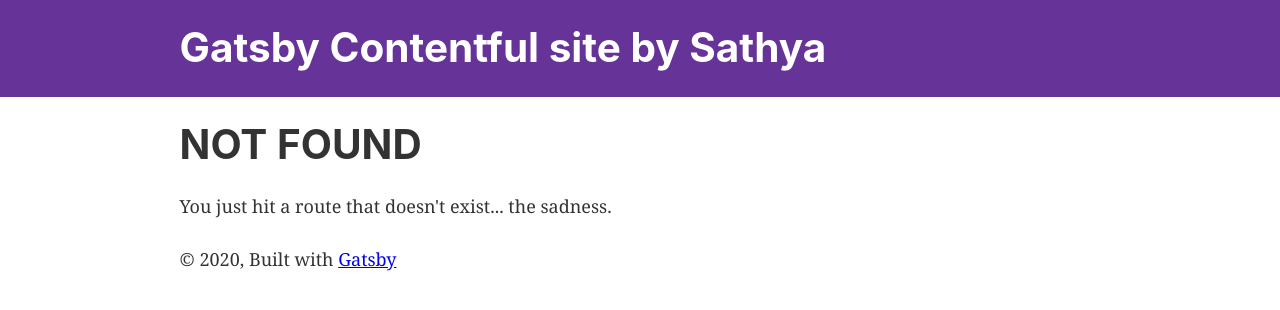
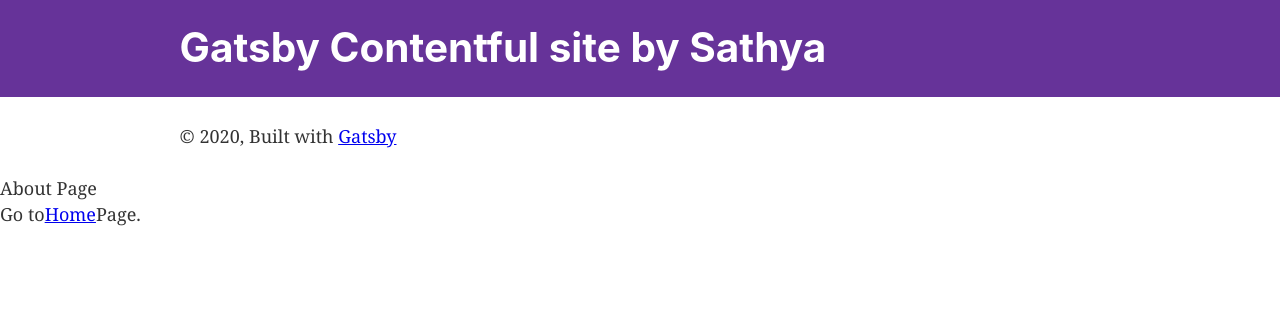
Before and after one commit to sathyalog/gatsby-contentful, a Gatsby site: page /about in a window 1280 px wide. Before the commit this address had no page. Built offline with nearby package versions, Linux system fonts and the light colour scheme; Gatsby itself is replaced by a stand-in of ours.

Commit message:
added new page and linking between pages

```diff
--- /dev/null
+++ b/src/pages/about.js
@@ -0,0 +1,17 @@
+import React, { Component } from 'react';
+import Layout from '../components/layout';
+import {Link} from 'gatsby';
+
+export class about extends Component {
+    render() {
+        return (
+            <div>
+                <Layout/>
+                About Page<br/>
+                Go to<Link to="/">Home</Link>Page.
+            </div>
+        )
+    }
+}
+
+export default about
--- a/src/pages/index.js
+++ b/src/pages/index.js
@@ -14,7 +14,8 @@ const IndexPage = () => (
     <div style={{ maxWidth: `300px`, marginBottom: `1.45rem` }}>
       <Image />
     </div>
-    <Link to="/page-2/">Go to page 2</Link>
+    <Link to="/page-2/">Go to page 2</Link><br/>
+    <Link to="/about/">Go to About Page</Link>
   </Layout>
 )
 
```
